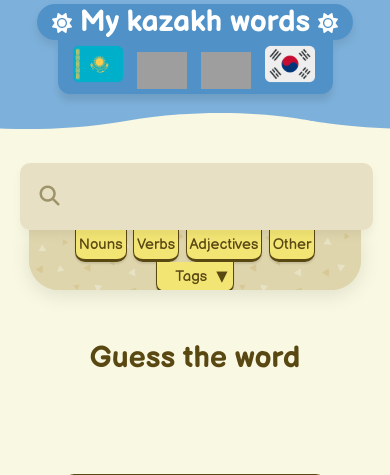
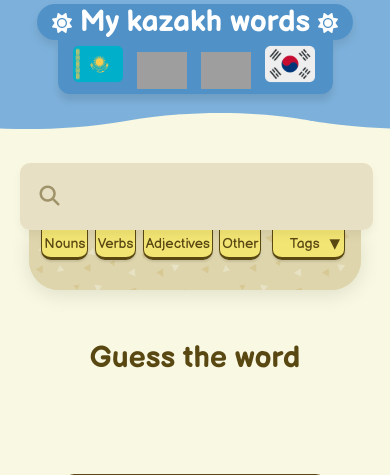
Before and after one commit to cosmolingo/cosmolingo.github.io, a PHP site: page / in a window 390 px wide. Shown: the part 171-646 px from the top of the page. Run offline with PHP 8.4, Linux system fonts and the light colour scheme; some libraries are stand-ins or nearby versions; some web fonts are replaced; grey boxes are pictures that could not be loaded.

Commit message:
Update style.css

```diff
--- a/style.css
+++ b/style.css
@@ -836,9 +836,9 @@ border-right: 1px solid black;
     .filter,.filter_tags,.tag-filter p{
         margin-left:1px;
         margin-right:1px;
-        padding-left:3px;
-        padding-right:3px;
-        font-size:15px;
+        padding-left:2px;
+        padding-right:2px;
+        font-size:14px;
     }
 
     #guess_word{
```
